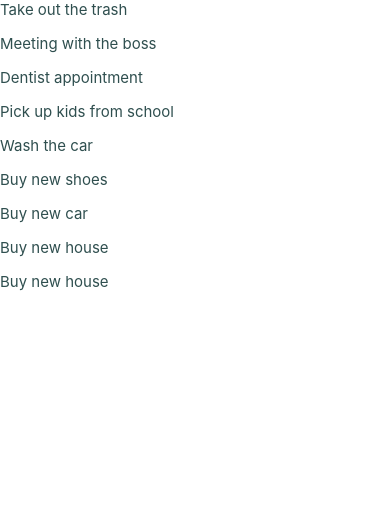
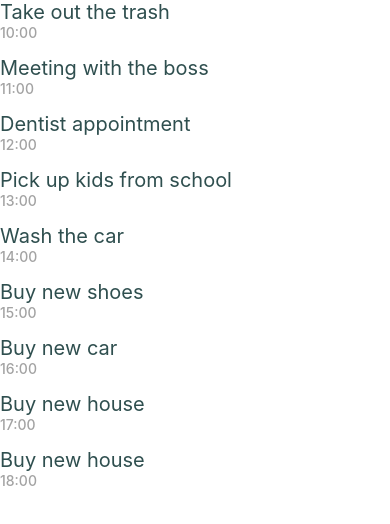
Before and after one commit to LeoSebastian23/Mobile-Tasks-ReactNativeAPP, a React Native app: screen / in a window 390 px wide. Shown: the top 524 px of the page. Built offline with nearby package versions, Linux system fonts and the light colour scheme.

Commit message:
Se agrego una alternativa al SafeAreaView
Ya que el sistema no permitia implementar SafeAreaView, utilize una alternativa personalizada para lograr un comportamiento similar al de SafeAreaView, especialmente en dispositivos Android, donde la barra de estado puede variar en tamaño.

```diff
--- a/App.js
+++ b/App.js
@@ -1,12 +1,12 @@
-import {SafeAreaView, StyleSheet, Text, View } from 'react-native';
+import {SafeAreaView, StyleSheet, View } from 'react-native';
 import List from './components/List';
+import CustomSafeAreaView from './CustomSafeAreaView';
 
 export default function App() {
   return (
-    <SafeAreaView>
+    <CustomSafeAreaView>
       <List/>
-    </SafeAreaView>
-
+    </CustomSafeAreaView>
 
   );
 }
@@ -17,5 +17,6 @@ const styles = StyleSheet.create({
     backgroundColor: '#fff',
     alignItems: 'center',
     justifyContent: 'center',
+    marginTop: 40,
   },
 });
--- /dev/null
+++ b/CustomSafeAreaView.jsx
@@ -0,0 +1,17 @@
+import React from 'react';
+import { View, Platform, StatusBar } from 'react-native';
+
+function CustomSafeAreaView({ children }) {
+  return (
+    <View
+      style={{
+        flex: 1,
+        paddingTop: Platform.OS === 'android' ? StatusBar.currentHeight : 0,
+      }}
+    >
+      {children}
+    </View>
+  );
+}
+
+export default CustomSafeAreaView;
--- a/components/ListItem.js
+++ b/components/ListItem.js
@@ -19,7 +19,7 @@ export default function ListItem({
                 hour={hour}
             </Checkbox>
             <Text style={styles.text}>{text}</Text>
-
+            <Text style={styles.time}>{hour}</Text>
         </View>
     )
 }
@@ -29,7 +29,7 @@ const styles = StyleSheet.create({
         marginBottom:15,
     },
     text:{
-        fontSize:15,
+        fontSize:20,
         color:'#2f4f4f',
     },
     time:{
```
Also changed, not shown: 1 other file (tests, documents, lock files or other folders).
